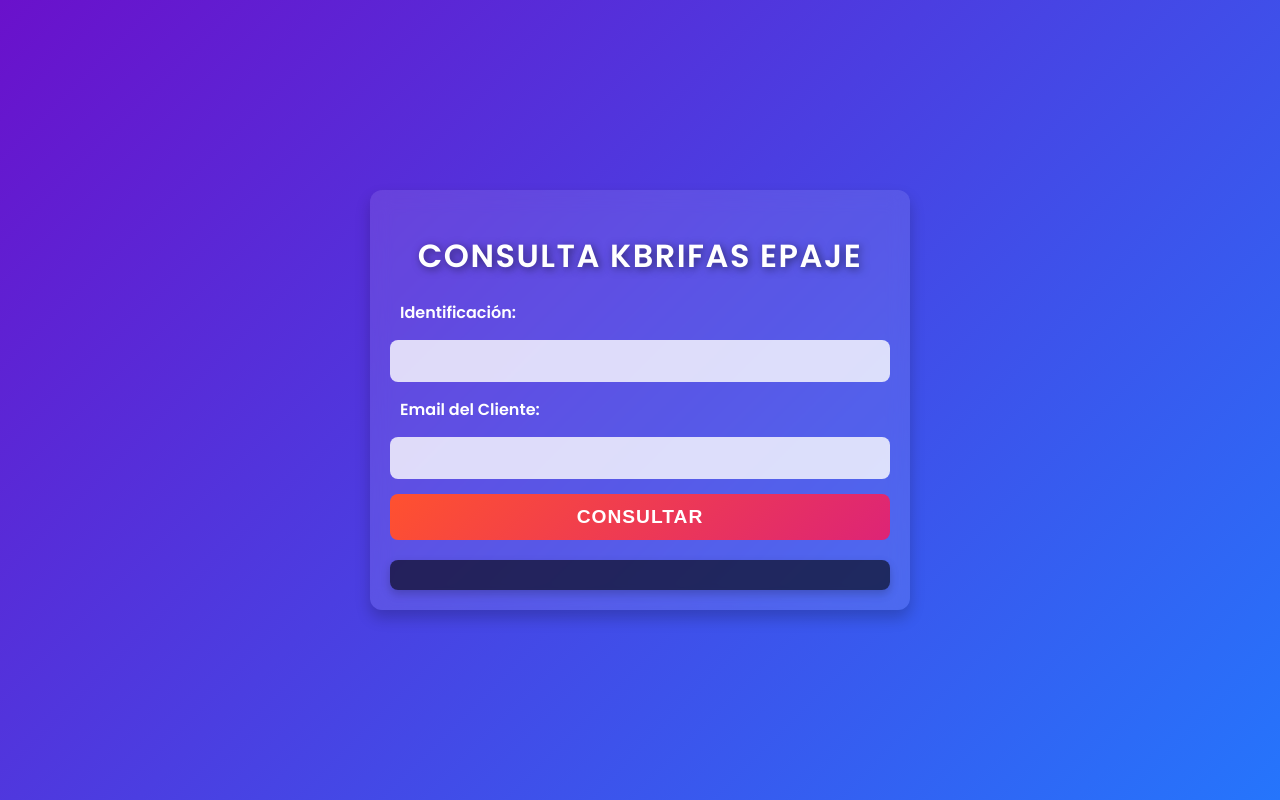
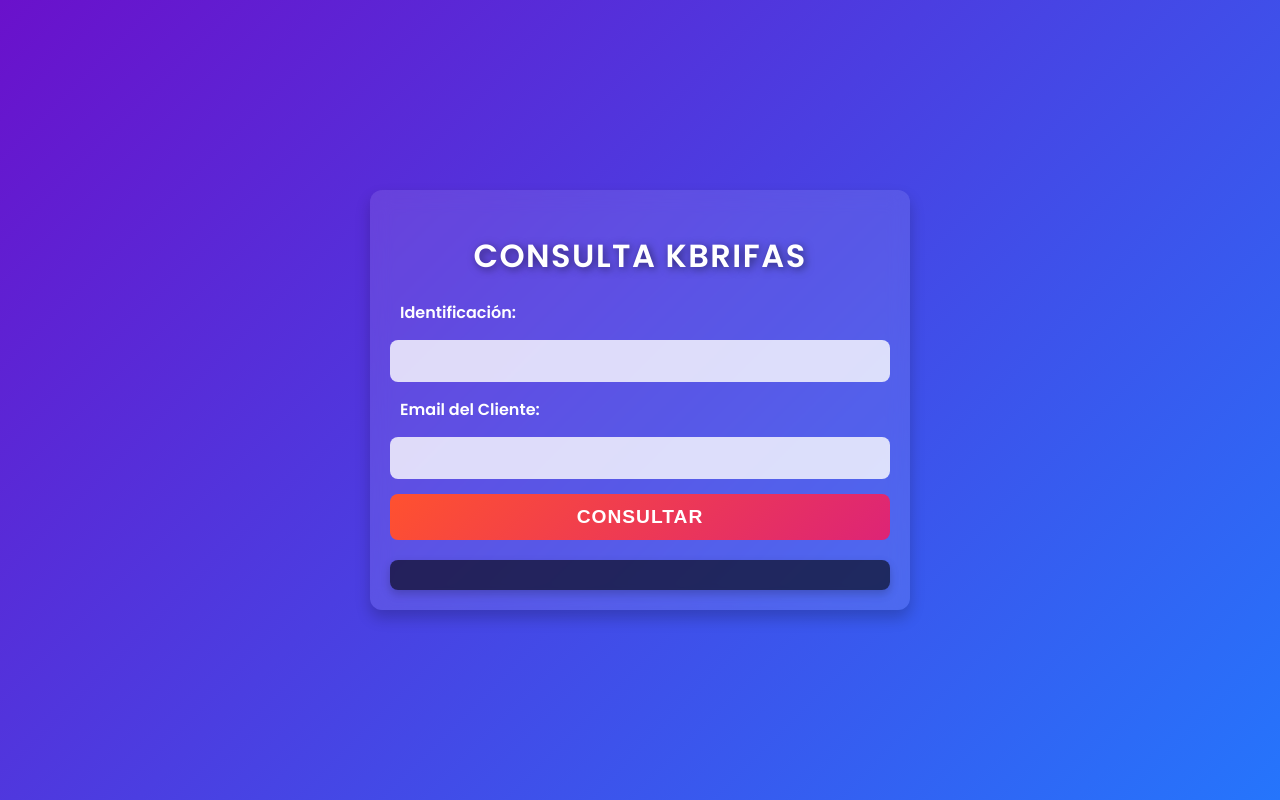
Before and after one commit to JeanGoP/consultaskbrifas, a website: page public/index.html in a window 1280 px wide. Drawn offline with Linux system fonts and the light colour scheme.

Commit message:
h1 original

```diff
--- a/public/index.html
+++ b/public/index.html
@@ -9,7 +9,7 @@
 </head>
 <body>
     <div class="container">
-        <h1>Consulta KBRIFAS EPAJE</h1>
+        <h1>Consulta KBRIFAS</h1>
         <form id="consultaForm">
             <label for="parametro1">Identificación:</label>
             <input type="text" id="parametro1" name="parametro1" required>
```
